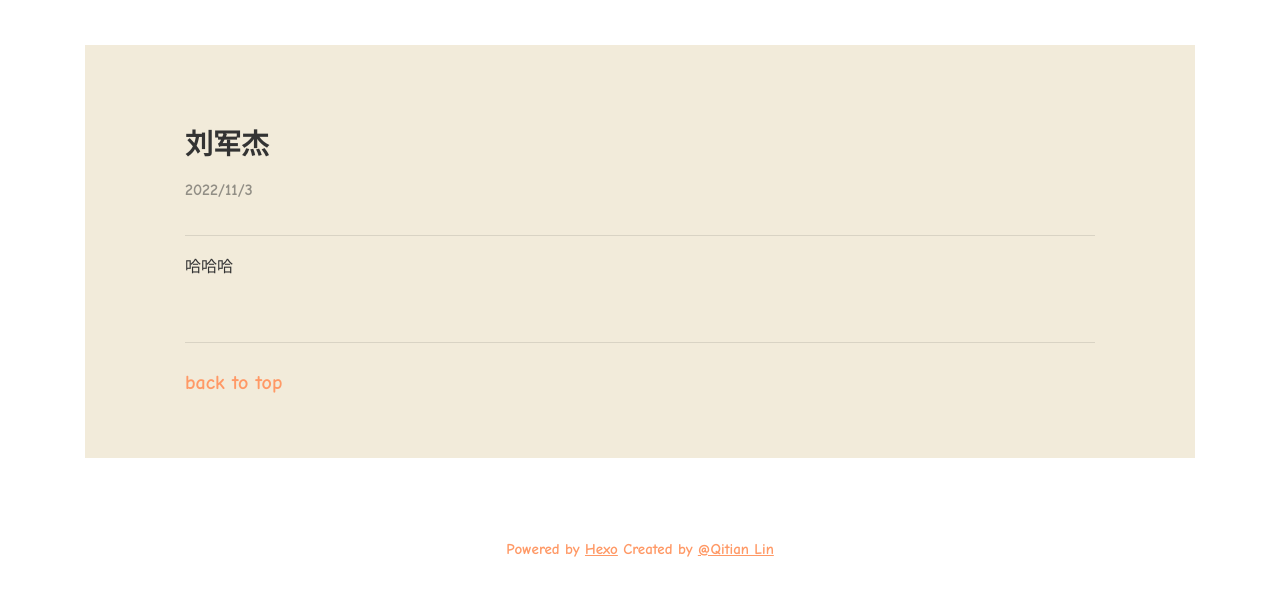
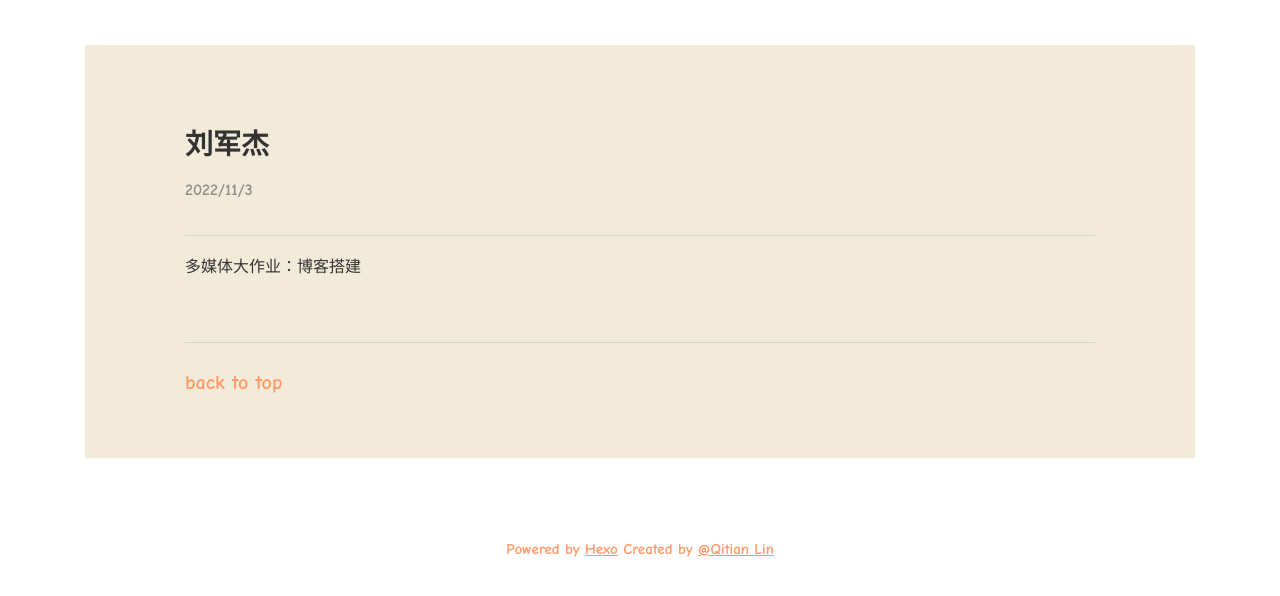
Before and after one commit to liu123ggvcghj/liu123ggvcghj.github.io, a plain HTML site: page 2022/11/03/飞鱼/index.html in a window 1280 px wide. Shown: the part 180-776 px from the top of the page. Drawn offline with nearby package versions, Linux system fonts and the light colour scheme.

Commit message:
Site updated: 2022-11-05 21:57:13

```diff
--- a/2022/11/03/飞鱼/index.html
+++ b/2022/11/03/飞鱼/index.html
@@ -63,7 +63,7 @@
   <hr class="hr-divide">
 
   <div class="article-content">
-    <p>哈哈哈</p>
+    <p>多媒体大作业：博客搭建</p>
 
     <hr class="hr-divide">
     <div class="article-footer">
```
